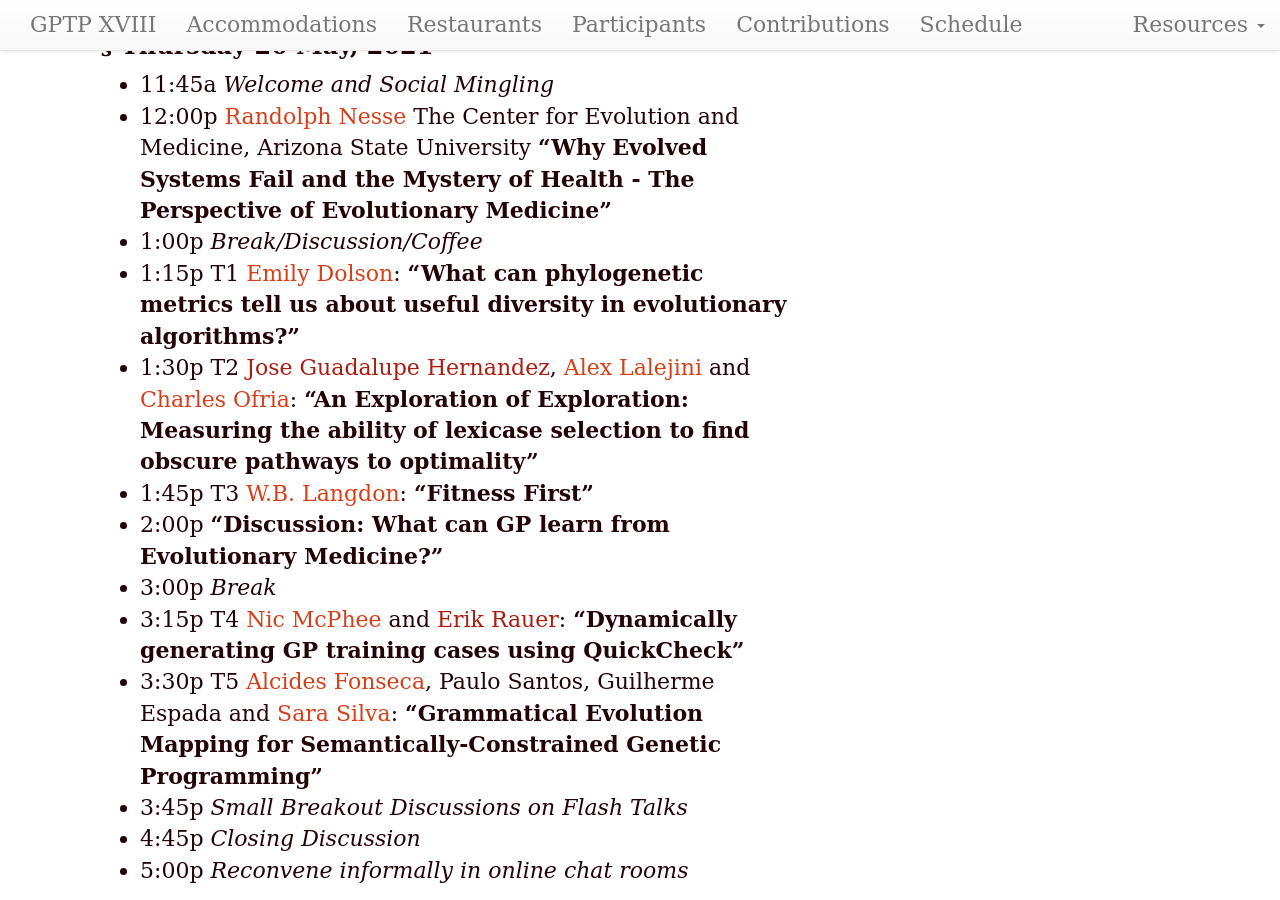
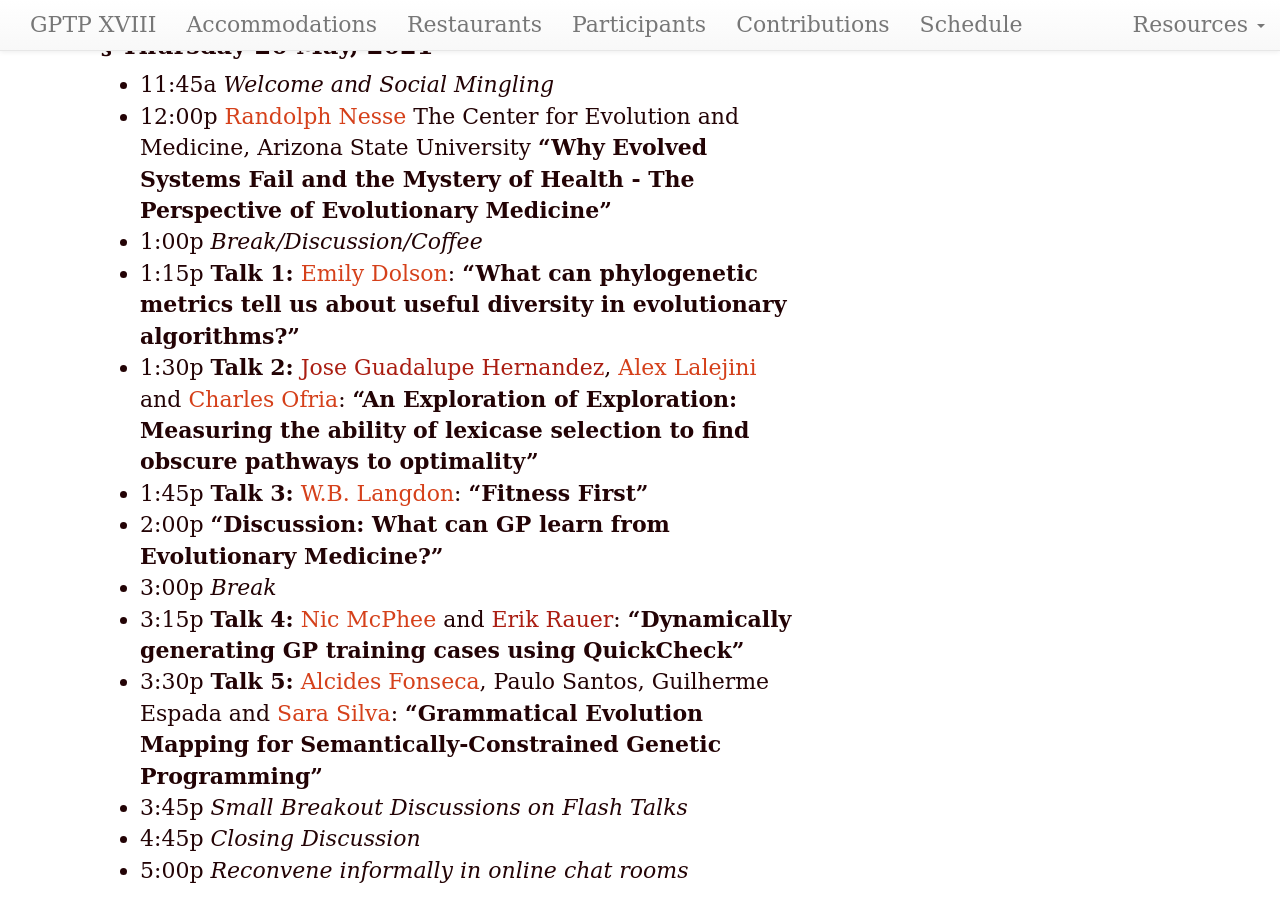
Before and after one commit to GPTP-workshop/gptp-workshop.github.io, a Jekyll site: the page built from schedule.md, in a window 1280 px wide and 900 px high, scrolled down 1097 px. Built offline with Jekyll 4.4.1, drawn with Linux system fonts in a browser that asks for light colours; our own code applies the rules of GitHub Pages for plain Markdown files.

Commit message:
Update schedule.md

```diff
--- a/schedule.md
+++ b/schedule.md
@@ -34,17 +34,17 @@ dates: "May 19-21, 2021"
 - 12:00p [Randolph Nesse](https://www.randolphnesse.com/) The Center for Evolution and Medicine, Arizona State University
 **"Why Evolved Systems Fail and the Mystery of Health - The Perspective of Evolutionary Medicine"**
 - 1:00p _Break/Discussion/Coffee_
-- 1:15p T1 [Emily Dolson](https://cse.msu.edu/~dolsonem/):
+- 1:15p **Talk 1:** [Emily Dolson](https://cse.msu.edu/~dolsonem/):
 **"What can phylogenetic metrics tell us about useful diversity in evolutionary algorithms?"**
-- 1:30p T2 [Jose Guadalupe Hernandez](), [Alex Lalejini](https://lalejini.com/) and [Charles Ofria](https://ofria.com/):
+- 1:30p **Talk 2:** [Jose Guadalupe Hernandez](), [Alex Lalejini](https://lalejini.com/) and [Charles Ofria](https://ofria.com/):
 **"An Exploration of Exploration: Measuring the ability of lexicase selection to find obscure pathways to optimality"**
-- 1:45p T3 [W.B. Langdon](http://www0.cs.ucl.ac.uk/staff/W.Langdon/):
+- 1:45p **Talk 3:** [W.B. Langdon](http://www0.cs.ucl.ac.uk/staff/W.Langdon/):
 **"Fitness First"**
 - 2:00p **"Discussion: What can GP learn from Evolutionary Medicine?"**
 - 3:00p _Break_
-- 3:15p T4 [Nic McPhee](https://academics.morris.umn.edu/nic-mcphee) and [Erik Rauer]():
+- 3:15p **Talk 4:** [Nic McPhee](https://academics.morris.umn.edu/nic-mcphee) and [Erik Rauer]():
 **"Dynamically generating GP training cases using QuickCheck"**
-- 3:30p T5 [Alcides Fonseca](http://alcidesfonseca.com), Paulo Santos, Guilherme Espada and [Sara Silva](http://gplab.sourceforge.net/sara/):
+- 3:30p **Talk 5:** [Alcides Fonseca](http://alcidesfonseca.com), Paulo Santos, Guilherme Espada and [Sara Silva](http://gplab.sourceforge.net/sara/):
 **"Grammatical Evolution Mapping for Semantically-Constrained Genetic Programming"**
 - 3:45p _Small Breakout Discussions on Flash Talks_
 - 4:45p _Closing Discussion_
```
